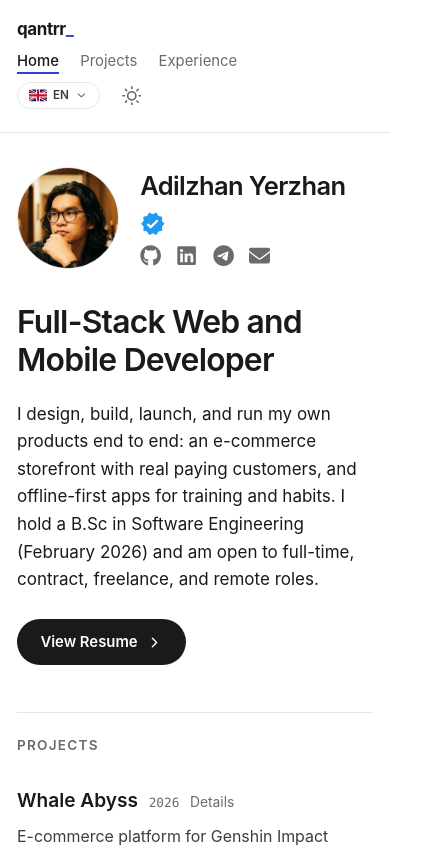
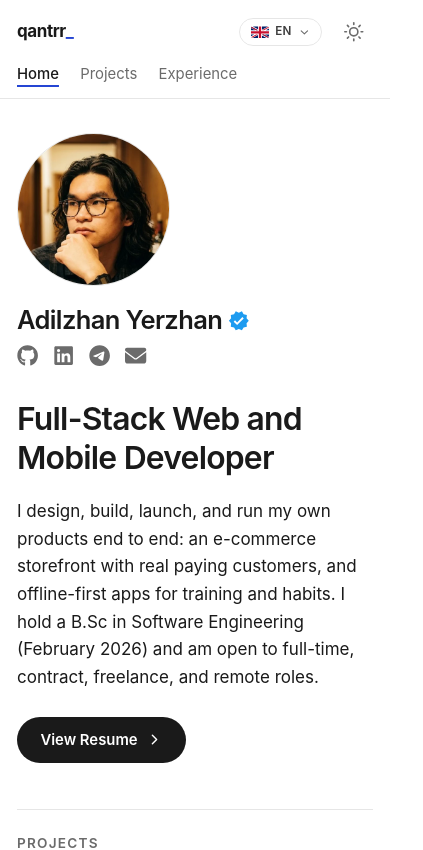
Before and after one commit to adilzhanY/portfolio, a Next.js app: page / in a window 390 px wide. Shown: the top 850 px of the page, 423 px wide, since content can reach past the window. Built offline with nearby package versions, Linux system fonts and the light colour scheme.

Commit message:
Fix narrow screen layout and add a print stylesheet

```diff
--- a/src/app/globals.css
+++ b/src/app/globals.css
@@ -163,3 +163,93 @@ html.dark .theme-toggle .icon-moon {
 @media (prefers-reduced-motion: reduce) {
   .brand-cursor { animation: none; }
 }
+
+/* ---------- print ----------
+   Ctrl+P on the home page should produce a plain CV, not a screenshot of a
+   website. Screen-only furniture is marked `print:hidden` in the components;
+   this block handles the page itself. */
+@media print {
+  /* Force the light palette regardless of the theme on screen, and drop the
+     ink to true black so it does not print as washed-out grey. */
+  html,
+  html.dark {
+    --surface: #ffffff;
+    --ink: #000000;
+    --body-c: #1a1a1a;
+    --muted-c: #444444;
+    --faint-c: #cccccc;
+    --accent-c: #000000;
+    --chip-c: #ffffff;
+    background: #fff;
+    font-size: 11pt;
+    color-scheme: light;
+  }
+
+  @page {
+    margin: 14mm;
+  }
+
+  body {
+    /* The layout is centred and padded for a browser window; on paper the
+       page margin already does that job. */
+    display: block;
+  }
+
+  main {
+    flex: none;
+  }
+
+  main > div {
+    max-width: none;
+    padding: 0;
+  }
+
+  /* Screenshots are decoration in a CV and eat most of a page each. */
+  img {
+    display: none;
+  }
+
+  /* Keep an entry and its heading together rather than split across pages. */
+  h1,
+  h2,
+  h3 {
+    break-after: avoid;
+    page-break-after: avoid;
+  }
+
+  li,
+  figure {
+    break-inside: avoid;
+    page-break-inside: avoid;
+  }
+
+  /* Chips read as plain words once the fills are gone. */
+  a {
+    text-decoration: none;
+    color: inherit;
+  }
+}
+
+/* ---------- narrow-screen hardening ----------
+   One child wider than the screen makes the whole document scroll sideways,
+   which on a phone reads as "the page is narrower than my screen and there is
+   dead space down the right". These three rules remove the usual causes. */
+
+/* `clip`, not `hidden`: `hidden` would turn the root into a scroll container
+   and break the sticky header. `clip` just refuses to scroll sideways. */
+html {
+  overflow-x: clip;
+}
+
+/* A flex or grid child will not shrink below its content by default, so one
+   long word or wide table widens the whole row. Images and icons keep their
+   intrinsic minimum so they do not get squashed. */
+:where(.flex, .grid) > :not(svg, img) {
+  min-width: 0;
+}
+
+/* Russian and German both produce long compounds. Break them instead of
+   letting them set the width of the column. */
+:where(p, h1, h2, h3, h4, li, dd, dt, figcaption, td, th) {
+  overflow-wrap: break-word;
+}
--- a/src/components/LanguageHint.tsx
+++ b/src/components/LanguageHint.tsx
@@ -64,7 +64,7 @@ export default function LanguageHint({ locale }: { locale: Locale }) {
       role="region"
       aria-label={hint.message}
       lang={target}
-      className="border-b border-faint bg-chip"
+      className="border-b border-faint bg-chip print:hidden"
     >
       <div className="mx-auto flex max-w-5xl flex-wrap items-center gap-x-4 gap-y-2 px-4 py-2.5 text-sm sm:px-6 lg:px-8">
         <p className="text-body">{hint.message}</p>
--- a/src/components/SiteNav.tsx
+++ b/src/components/SiteNav.tsx
@@ -26,16 +26,24 @@ export default function SiteNav({
   ];
 
   return (
-    <header className="sticky top-0 z-40 border-b border-faint bg-surface/90 backdrop-blur">
+    <header className="sticky top-0 z-40 border-b border-faint bg-surface/90 backdrop-blur print:hidden">
+      {/*
+        Two deliberate shapes instead of one that wraps unpredictably.
+        Narrow: brand and the controls share the first row, links sit on the
+        second. Wide: everything is one row, links pushed to the right.
+      */}
       <nav
-        className="mx-auto flex max-w-5xl flex-wrap items-center justify-between gap-x-6 gap-y-2 px-4 py-4 sm:px-6 lg:px-8"
+        className="mx-auto flex max-w-5xl flex-wrap items-center gap-x-6 gap-y-3 px-4 py-3 sm:px-6 sm:py-4 lg:px-8"
         aria-label={ui.nav.aria}
       >
-        <Link href={localePath(locale, "/")} className="font-bold tracking-tight">
+        <Link
+          href={localePath(locale, "/")}
+          className="order-1 font-bold tracking-tight"
+        >
           qantrr<span className="brand-cursor text-accent">_</span>
         </Link>
-        <div className="flex flex-wrap items-center gap-x-5 gap-y-1 text-sm">
-          <div className="flex flex-wrap items-center gap-x-5 gap-y-1">
+        <div className="order-3 flex w-full min-w-0 items-center gap-x-5 text-sm sm:order-2 sm:ml-auto sm:w-auto">
+          <div className="flex min-w-0 items-center gap-x-5">
             {links.map((link) => {
               const active =
                 link.href === "/"
@@ -57,10 +65,10 @@ export default function SiteNav({
               );
             })}
           </div>
-          <div className="flex items-center gap-3">
-            <LanguageSwitcher locale={locale} label={ui.language.label} />
-            <ThemeToggle label={ui.theme.toggle} />
-          </div>
+        </div>
+        <div className="order-2 ml-auto flex shrink-0 items-center gap-3 sm:order-3 sm:ml-0">
+          <LanguageSwitcher locale={locale} label={ui.language.label} />
+          <ThemeToggle label={ui.theme.toggle} />
         </div>
       </nav>
     </header>
--- a/src/views/HomeView.tsx
+++ b/src/views/HomeView.tsx
@@ -9,6 +9,8 @@ import TechChip from "@/components/TechChip";
 import ResumeButton from "@/components/ResumeButton";
 import GitHubActivity from "@/components/GitHubActivity";
 import CertificationList from "@/components/CertificationList";
+import StructuredData from "@/components/StructuredData";
+import { personSchema } from "@/i18n/schema";
 
 const sectionHeading =
   "mt-11 border-t border-faint pt-5 text-[0.8rem] font-semibold tracking-[0.09em] text-muted uppercase";
@@ -21,22 +23,35 @@ export default function HomeView({ locale }: { locale: Locale }) {
 
   return (
     <div className="mx-auto max-w-5xl px-4 pt-8 pb-12 leading-relaxed sm:px-6 md:pt-10 lg:px-8">
+      <StructuredData data={personSchema(locale)} />
       <header>
-        <div className="flex items-center gap-5 sm:gap-6">
+        {/*
+          Below `sm` the avatar sits above the name, which gives the name the
+          full column width. Side by side it left roughly 220px for the name,
+          and a name that long pushed the verified badge onto its own line.
+          Stacked, the avatar is the larger of the two sizes: on its own row it
+          has to carry the space a name no longer sits in.
+        */}
+        <div className="flex flex-col items-start gap-4 sm:flex-row sm:items-center sm:gap-6">
           <img
             src={PROFILE.avatar}
             alt={name}
             title={ui.home.avatarTitle}
             width={480}
             height={480}
-            className="h-24 w-24 shrink-0 rounded-full border border-faint object-cover sm:h-28 sm:w-28"
+            className="h-36 w-36 shrink-0 rounded-full border border-faint object-cover sm:h-28 sm:w-28"
           />
-          <div>
-            <h1 className="flex flex-wrap items-center gap-2 text-2xl font-semibold tracking-tight">
+          <div className="min-w-0">
+            {/*
+              The badge is inline rather than a flex item, so it flows with the
+              last word of the name instead of becoming its own row when the
+              text wraps. It scales with the heading rather than a fixed size.
+            */}
+            <h1 className="text-2xl font-semibold tracking-tight">
               {name}
               <MdVerified
                 aria-label={ui.home.verified}
-                className="h-6 w-6 shrink-0"
+                className="ml-1.5 inline h-[0.85em] w-[0.85em] align-[-0.12em]"
                 style={{ color: "#1D9BF0" }}
               />
             </h1>
@@ -75,11 +90,25 @@ export default function HomeView({ locale }: { locale: Locale }) {
         <h2 className="mt-8 text-3xl font-semibold tracking-tight md:text-4xl">
           {tagline}
         </h2>
+
+        {/*
+          On screen the contact details are icon links in the header and cards
+          in the footer. Neither survives paper, so print gets them as text.
+        */}
+        <p className="hidden text-sm print:mt-3 print:block">
+          {contact.email}
+          {" / "}
+          {contact.github.replace("https://", "")}
+          {" / "}
+          {contact.linkedin.replace("https://", "")}
+          {" / "}
+          {contact.location}
+        </p>
       </header>
 
       <p className="mt-5">{intro}</p>
 
-      <div className="mt-6">
+      <div className="mt-6 print:hidden">
         <ResumeButton labels={ui.resume} file={RESUME_FILE[locale]} />
       </div>
 
@@ -163,7 +192,7 @@ export default function HomeView({ locale }: { locale: Locale }) {
         </div>
       ))}
 
-      <div className="mt-2 flex justify-center border-t border-faint pt-6">
+      <div className="mt-2 flex justify-center border-t border-faint pt-6 print:hidden">
         <Link
           href={href("/projects")}
           className="inline-flex items-center gap-1.5 rounded-full border border-muted/50 px-5 py-2 text-sm font-semibold text-body transition-colors hover:border-ink hover:bg-chip"
@@ -216,9 +245,11 @@ export default function HomeView({ locale }: { locale: Locale }) {
         ))}
       </div>
 
-      <h2 className={sectionHeading}>{ui.home.sectionActivity}</h2>
+      <div className="print:hidden">
+        <h2 className={sectionHeading}>{ui.home.sectionActivity}</h2>
 
-      <GitHubActivity labels={ui.calendar} />
+        <GitHubActivity labels={ui.calendar} />
+      </div>
 
       <h2 id="certifications" className={`${sectionHeading} scroll-mt-20`}>
         {ui.home.sectionCertifications}
```
